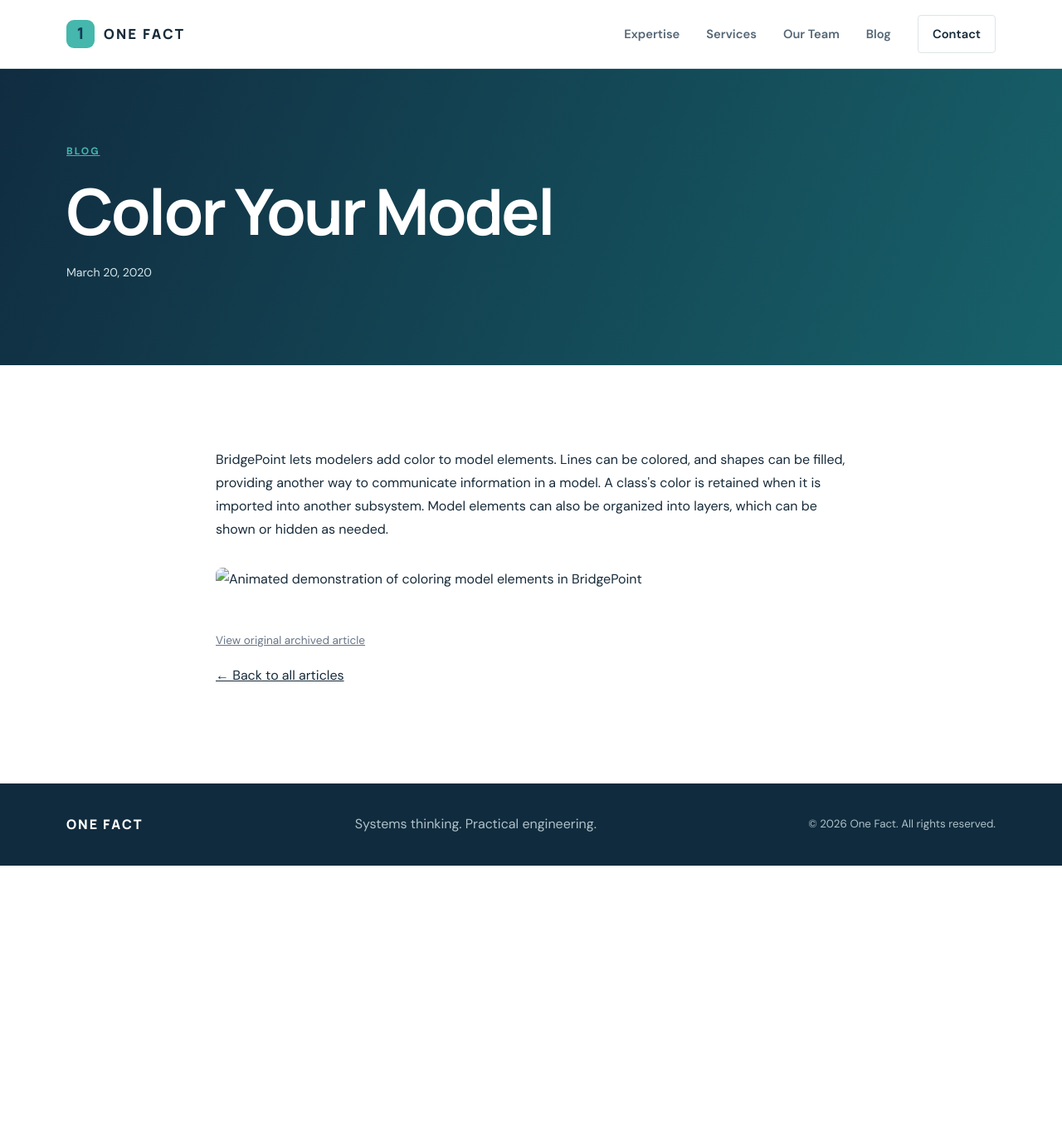
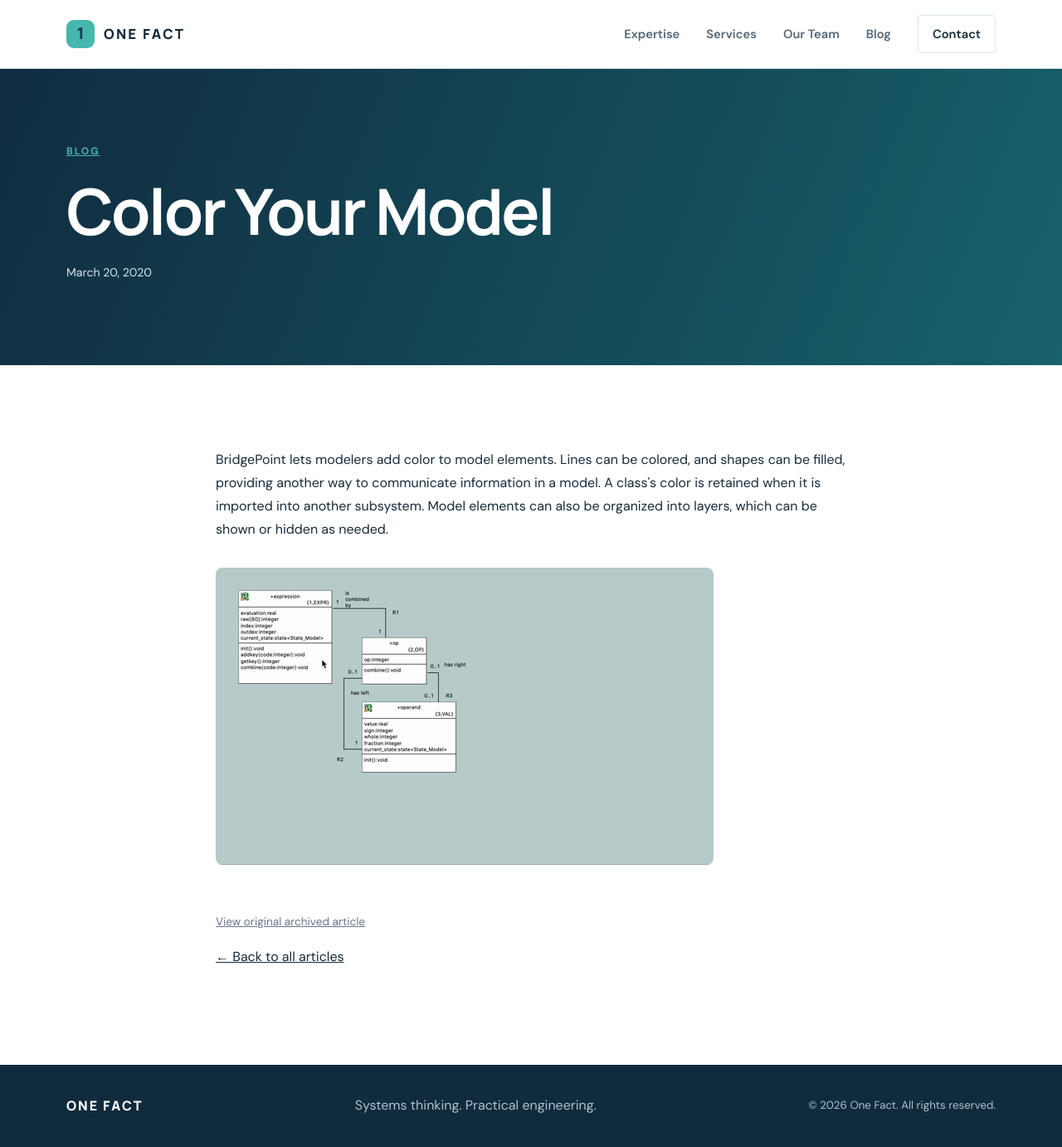
Before and after one commit to xtuml/onefactinc, a Jekyll site: the page built from _articles/color-your-model.html, in a window 1280 px wide. Shown: the whole page at 83% size. Built offline with Jekyll 4.4.1, drawn with Linux system fonts in a browser that asks for light colours; before the commit the page ends 1043 px from its top, so only the background shows below that.

Commit message:
Use locally hosted article images

```diff
--- a/_articles/color-your-model.html
+++ b/_articles/color-your-model.html
@@ -10,5 +10,5 @@ BridgePoint lets modelers add color to model elements. Lines can be colored, and
 A class's color is retained when it is imported into another subsystem. Model elements can also be organized into layers, which can be shown or hidden as needed.
 
 <figure>
-  <img src="https://xtuml.github.io/onefactnet/wp-content/uploads/2020/03/BP_colorize_ani-3635779.gif" alt="Animated demonstration of coloring model elements in BridgePoint" loading="lazy">
+  <img src="{{ '/assets/images/BP_colorize_ani-3635779.gif' | relative_url }}" alt="Animated demonstration of coloring model elements in BridgePoint" loading="lazy">
 </figure>
```
